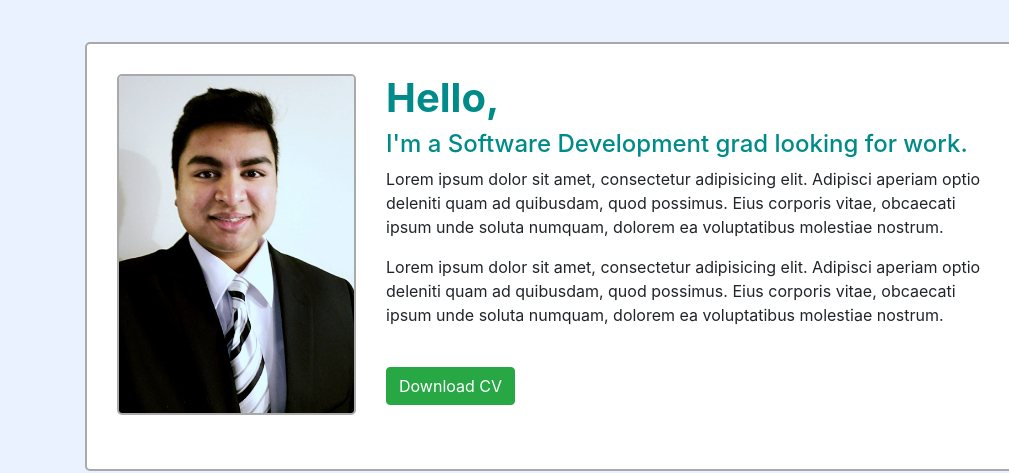
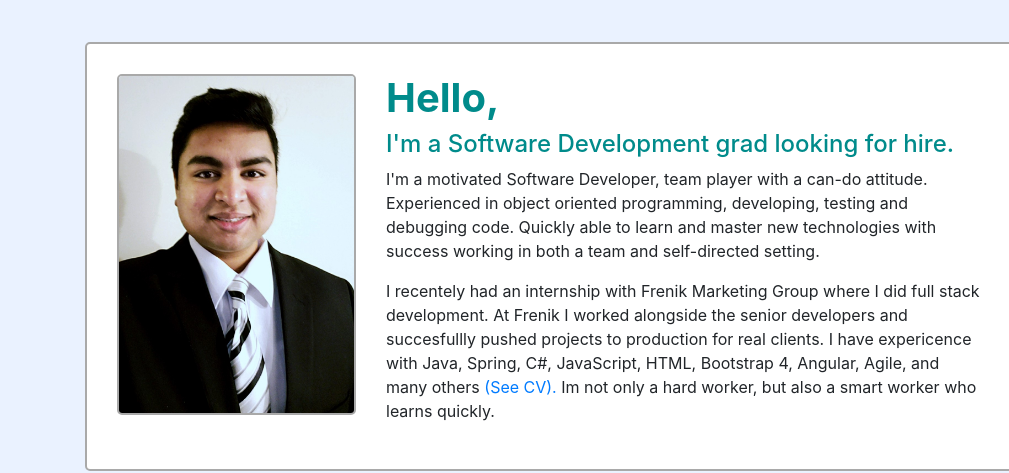
Before and after one commit to apancha/apancha.github.io, a plain HTML site: page index.html in a window 1280 px wide. Shown: the part 124-597 px from the top of the page, 0-1009 px from the left. Drawn offline with nearby package versions, Linux system fonts and the light colour scheme; grey boxes are pictures that could not be loaded.

Commit message:
replaced lorem text on main

```diff
--- a/index.html
+++ b/index.html
@@ -62,11 +62,11 @@
                         </div>
                         <div class="col-lg-7 animatable fadeInUp">
                             <h1 style="font-weight: bolder; color: darkcyan;">Hello,</h1>
-                            <h4 style="color: darkcyan;">I'm a Software Development grad looking for work.</h4>
-                            <p><span class="20">Lorem ipsum dolor sit amet, consectetur adipisicing elit. Adipisci aperiam optio deleniti quam ad quibusdam, quod possimus. Eius corporis vitae, obcaecati ipsum unde soluta numquam, dolorem ea voluptatibus molestiae nostrum.</span></p>
-                            <p><span class="20">Lorem ipsum dolor sit amet, consectetur adipisicing elit. Adipisci aperiam optio deleniti quam ad quibusdam, quod possimus. Eius corporis vitae, obcaecati ipsum unde soluta numquam, dolorem ea voluptatibus molestiae nostrum.</span></p>
+                            <h4 style="color: darkcyan;">I'm a Software Development grad looking for hire.</h4>
+                            <p><span class="20">I'm a motivated Software Developer, team player with a can-do attitude. Experienced in object oriented programming, developing, testing and debugging code. Quickly able to learn and master new technologies with success working in both a team and self-directed setting.</span></p>
+                            <p><span class="20">I recentely had an internship with Frenik Marketing Group where I did full stack development. At Frenik I worked alongside the senior developers and succesfullly pushed projects to production for real clients. I have expericence with Java, Spring, C#, JavaScript, HTML, Bootstrap 4, Angular, Agile, and many others <a href="cv.html">(See CV).</a> Im not only a hard worker, but also a smart worker who learns quickly.</span></p>
 
-                            <button type="button" class="btn btn-success mt-4">Download CV</button>
+<!--                            <button type="button" class="btn btn-success mt-4">Download CV</button>-->
                         </div>
                         <div class="col col-lg-2 animatable fadeInUp">
 
```
